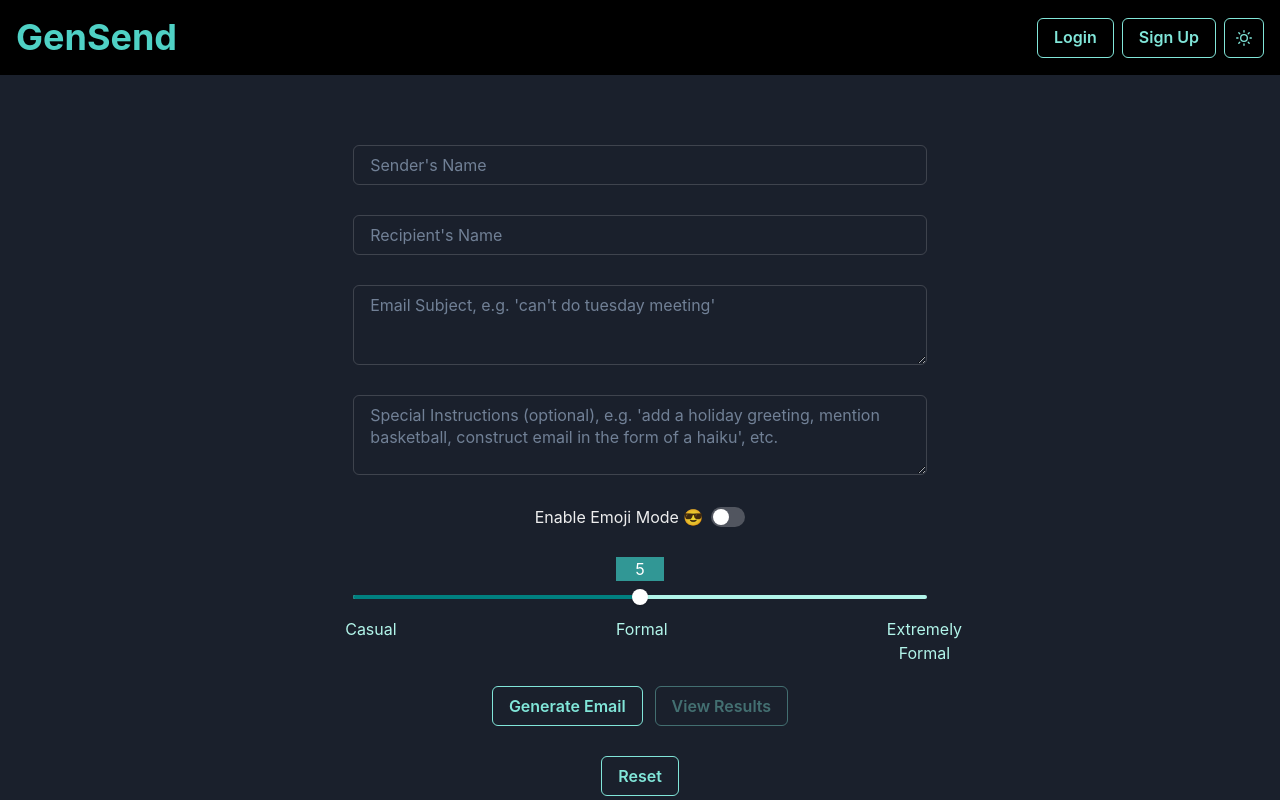
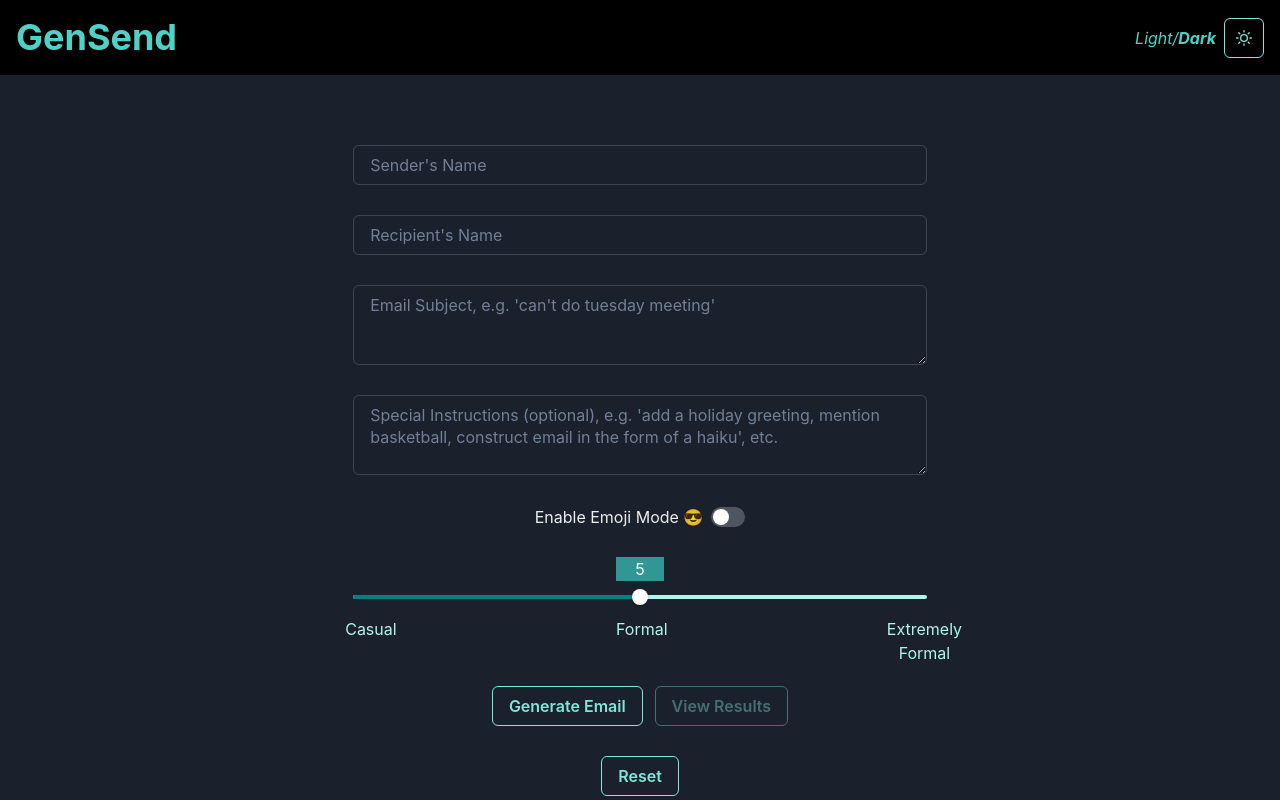
Before and after one commit to kennethkoch/gensend, a React (Vite) app in the folder client/: page / in a window 1280 px wide. Built offline with nearby package versions, Linux system fonts and the light colour scheme.

Commit message:
change navbar layout, light/dark mode toggle

```diff
--- a/client/src/Navbar.tsx
+++ b/client/src/Navbar.tsx
@@ -1,4 +1,4 @@
-import React, { useState } from 'react';
+
 import {
     Box,
     Flex,
@@ -6,10 +6,6 @@ import {
     Spacer,
     Button,
     useColorMode,
-    Menu,
-    MenuButton,
-    MenuList,
-    MenuItem,
     IconButton,
     Text,
     ButtonGroup,
@@ -18,27 +14,13 @@ import { MoonIcon, SunIcon, HamburgerIcon } from '@chakra-ui/icons';
 
 const Navbar: React.FC = () => {
     const { colorMode, toggleColorMode } = useColorMode();
-    const [loggedIn, setLoggedIn] = useState(false);
-    const [currentUserName, setCurrentUserName] = useState('');
-    const [isMenuOpen, setIsMenuOpen] = useState(false);
-
-    const handleLogin = () => {
-        setLoggedIn(true);
-        setCurrentUserName('test user')
-    }
-
-    const handleAccountToggle = () => {
-        setIsMenuOpen(!isMenuOpen);
-    }
-
-    const handleLogout = () => {
-        setLoggedIn(false);
-    }
 
     return (
+
         <Flex
             alignItems='center'
             width='100%'
+            // flexGrow={1}
             top={0}
             p={4}
             zIndex={100}
@@ -47,48 +29,29 @@ const Navbar: React.FC = () => {
             mb={10}
             bg={colorMode === 'light' ? 'gray.300' : 'black'}
         >
-            <Flex align="center" mr={5}>
+            <Flex align="center" >
                 <Heading color={colorMode === 'light' ? 'teal.600' : 'teal.300'}>GenSend</Heading>
             </Flex>
-            {loggedIn ? (
-                <>
-                    <Spacer />
-                    <Menu>
-                        <Text mr={3} color='gray' fontSize='lg'>{`Welcome back, ${currentUserName}!`}</Text>
-                        <MenuButton mr={2} as={IconButton} icon={<HamburgerIcon />} onClick={handleAccountToggle} />
-                        <MenuList>
-                            <MenuItem>My Account</MenuItem>
-                            <MenuItem onClick={handleLogout}>Logout</MenuItem>
-                        </MenuList>
-                    </Menu>
+            <Spacer />
+            {colorMode === 'light' ? (
+                <Text as='i' color='teal.600' mr={2}>
+                    <Text as="span" fontWeight="bold">Light</Text>/Dark
+                </Text>
 
-                </>
             ) : (
-                <>
+                <Text as='i' color='teal.300' mr={2}>
+                    Light/<Text as="span" fontWeight="bold">Dark</Text>
+                </Text>
 
-                    <Spacer />
-                    <Spacer />
-                    <ButtonGroup>
-
-                        <Button colorScheme="teal" onClick={handleLogin}>
-                            Login
-                        </Button>
-                        <Button colorScheme="teal" mr={2}>
-                            Sign Up
-                        </Button>
-
-                    </ButtonGroup>
-
-                </>
             )}
 
-            <Box display='flex'>
+            <Flex>
                 <IconButton
                     aria-label="Toggle dark mode"
                     icon={colorMode === 'light' ? <MoonIcon /> : <SunIcon />}
                     onClick={toggleColorMode}
                 />
-            </Box>
+            </Flex>
         </Flex >
     );
 };
```
